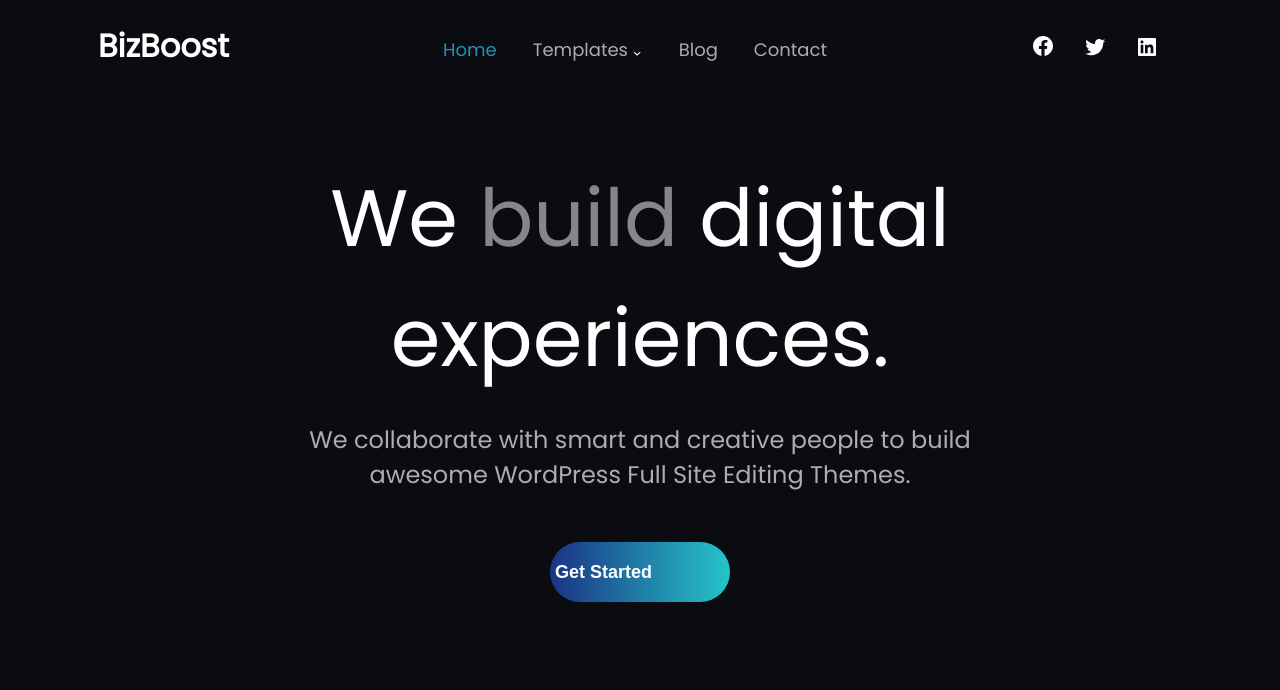
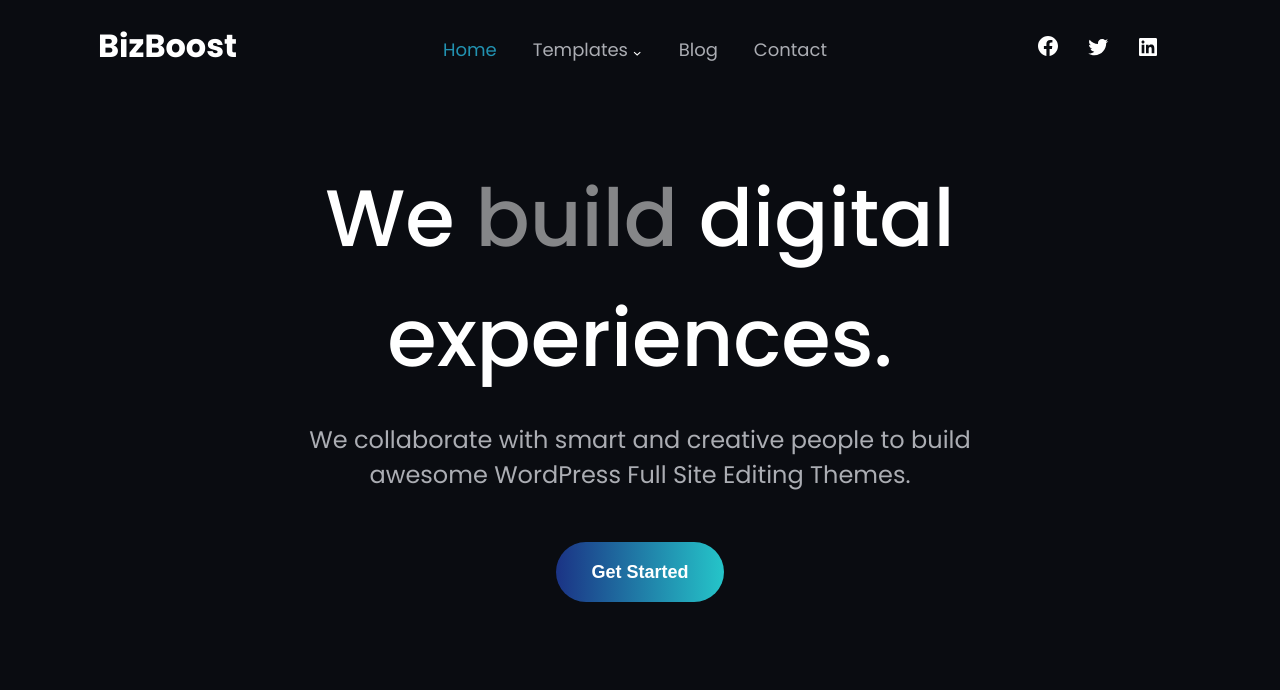
Before and after one commit to SGutierrez17/bizboost, a website: page src/index.html in a window 1280 px wide. Shown: the top 690 px of the page. Drawn offline with Linux system fonts and the light colour scheme; grey boxes are pictures that could not be loaded.

Commit message:
Final Hero

```diff
--- a/src/index.css
+++ b/src/index.css
@@ -99,22 +99,12 @@ ul {
   padding: 0;
 }
 
-/* ul li {
-  display: inline-block;
-  position: relative;
-} */
-
 a:hover,
 .logo:hover {
   color: var(--hover-color);
 }
 
 /* Sections */
-
-/* .inner-container {
-  max-width: 1720px;
-  overflow: hidden;
-} */
 
 /* Hero-section */
 
@@ -184,11 +174,21 @@ header * {
 
 .social li {
   flex: 0;
-  padding: 0 16px;
+  padding: 0 15px;
+  position: relative;
 }
 
-.social li:hover {
-  background: var(--link-color);
+.circle {
+  width: 50px;
+  height: 50px;
+  border-radius: 50%;
+  position: absolute;
+  top: -6px;
+  left: 0px;
+}
+
+.circle:hover {
+  background-color: rgba(255, 255, 255, 0.15);
 }
 
 .main {
@@ -212,16 +212,14 @@ header * {
     var(--start-gradient) 0%,
     var(--end-gradient) 100%
   );
-  width: 180px;
   border: 0;
-  height: 30px;
+  height: 60px;
   font-size: 0.9em;
   font-weight: var(--bold);
   text-transform: capitalize;
   color: var(--white);
-  display: inline-flex;
-  padding: 30px 30px 30px 5px;
-  align-items: center;
+  padding: 15px 35px;
+  text-align: center;
 }
 
 .button-gradient:hover {
--- a/src/index.html
+++ b/src/index.html
@@ -5,7 +5,7 @@
     <meta name="viewport" content="width=device-width, initial-scale=1.0" />
     <link
       rel="stylesheet"
-      href="https://fonts.googleapis.com/css?family=Poppins"
+      href="https://fonts.googleapis.com/css?family=Poppins:400,500,600,700&display=swap"
     />
     <link
       rel="stylesheet"
@@ -49,12 +49,15 @@
       </nav>
           <ul class="social">
             <li>
+              <div class="circle"></div>
               <a href="#"><img src="./images/fb.svg" alt="facebook"></a>
             </li>
             <li>
+              <div class="circle"></div>
               <a href="#"><img src="./images/tw.svg" alt="twitter"></a>
             </li>
             <li>
+              <div class="circle"></div>
               <a href="#"><img src="./images/in.svg" alt="linkedin"></a>
             </li>
           </ul>
```
Also changed, not shown: 1 other file.
